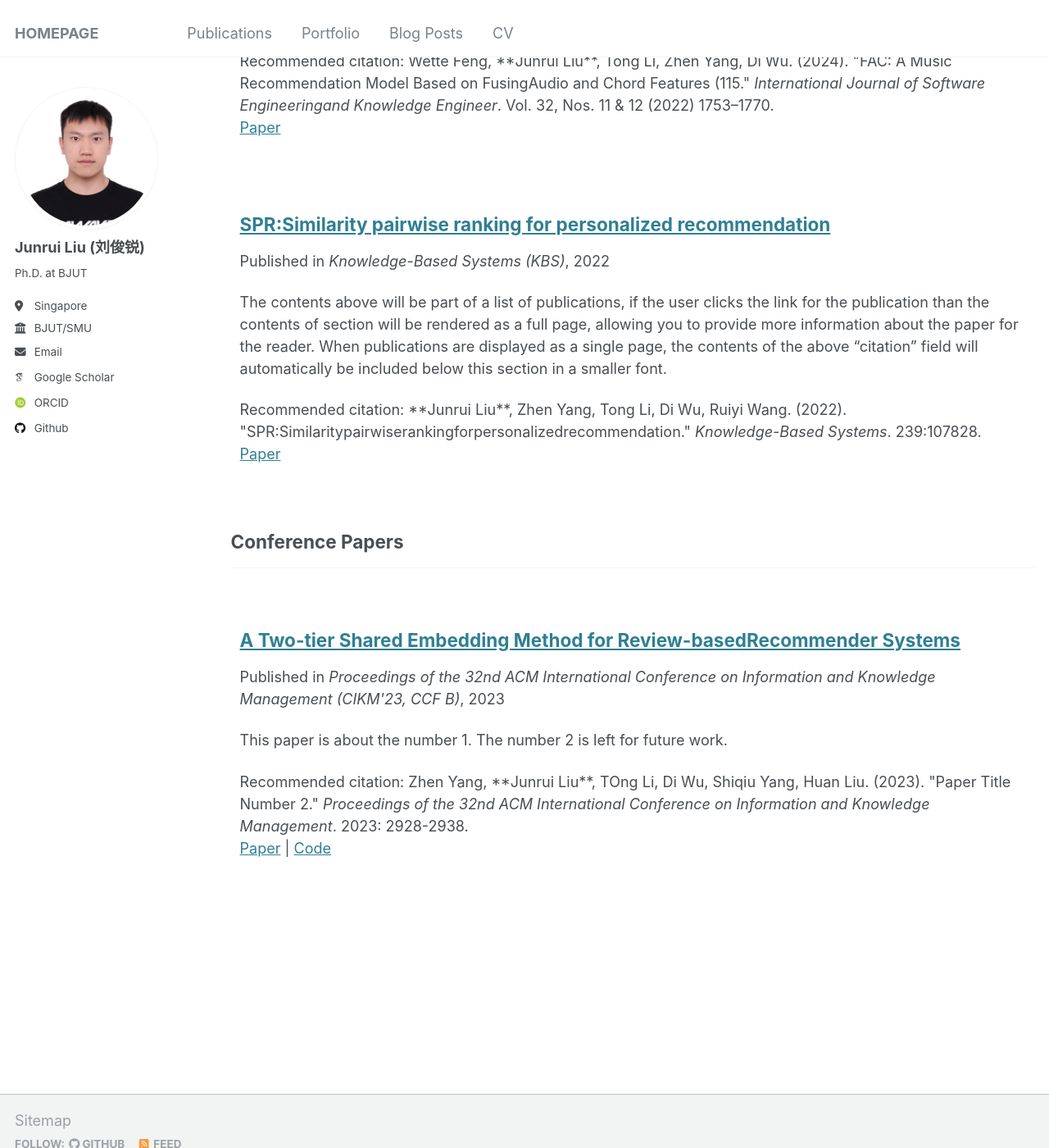
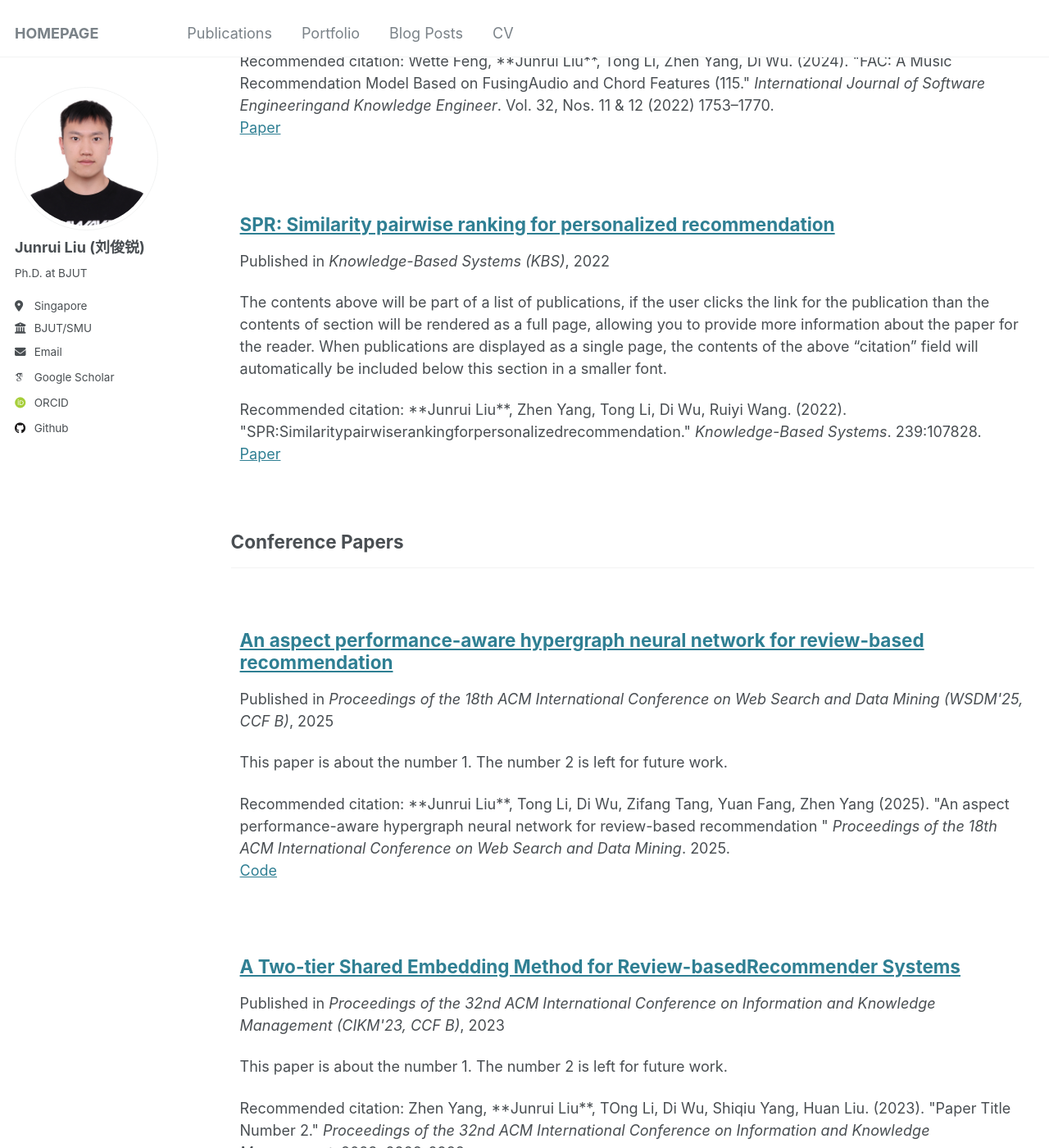
Before and after one commit to dianziliu/dianziliu.github.io, a Jekyll site: the page built from _pages/publications.html, in a window 1280 px wide and 1400 px high, scrolled down 958 px. Shown: the whole window at 82% size. Built offline with Jekyll 4.4.1, drawn with Linux system fonts in a browser that asks for light colours; some web fonts are replaced.

Commit message:
update data APH

```diff
--- /dev/null
+++ b/_publications/conf2.md
@@ -0,0 +1,15 @@
+---
+title: "An aspect performance-aware hypergraph neural network for review-based recommendation"
+collection: publications
+category: conferences
+permalink: /publication/conf2
+excerpt: 'This paper is about the number 1. The number 2 is left for future work.'
+date: 2025-03-10
+venue: "Proceedings of the 18th ACM International Conference on Web Search and Data Mining (WSDM'25, CCF B)"
+# paperurl: ''
+codeurl: ''
+citation: '**Junrui Liu**, Tong Li, Di Wu, Zifang Tang, Yuan Fang, Zhen Yang (2025). &quot;An aspect performance-aware hypergraph neural network for review-based recommendation &quot; <i>Proceedings of the 18th ACM International Conference on Web Search and Data Mining</i>. 2025.'
+---
+
+
+The contents above will be part of a list of publications, if the user clicks the link for the publication than the contents of section will be rendered as a full page, allowing you to provide more information about the paper for the reader. When publications are displayed as a single page, the contents of the above "citation" field will automatically be included below this section in a smaller font.
```
Also changed, not shown: _pages/about.md (+7 -0 lines), _publications/jour1.md (+1 -1 lines).
